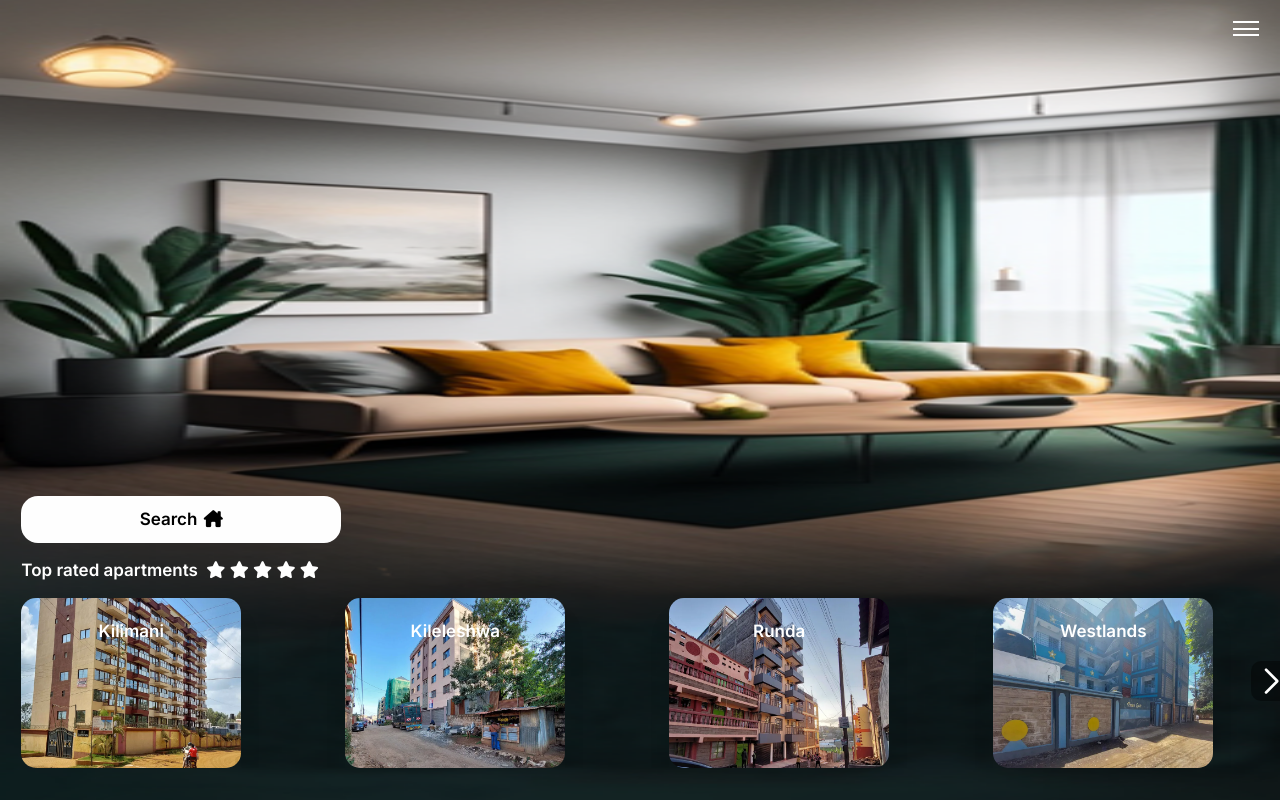
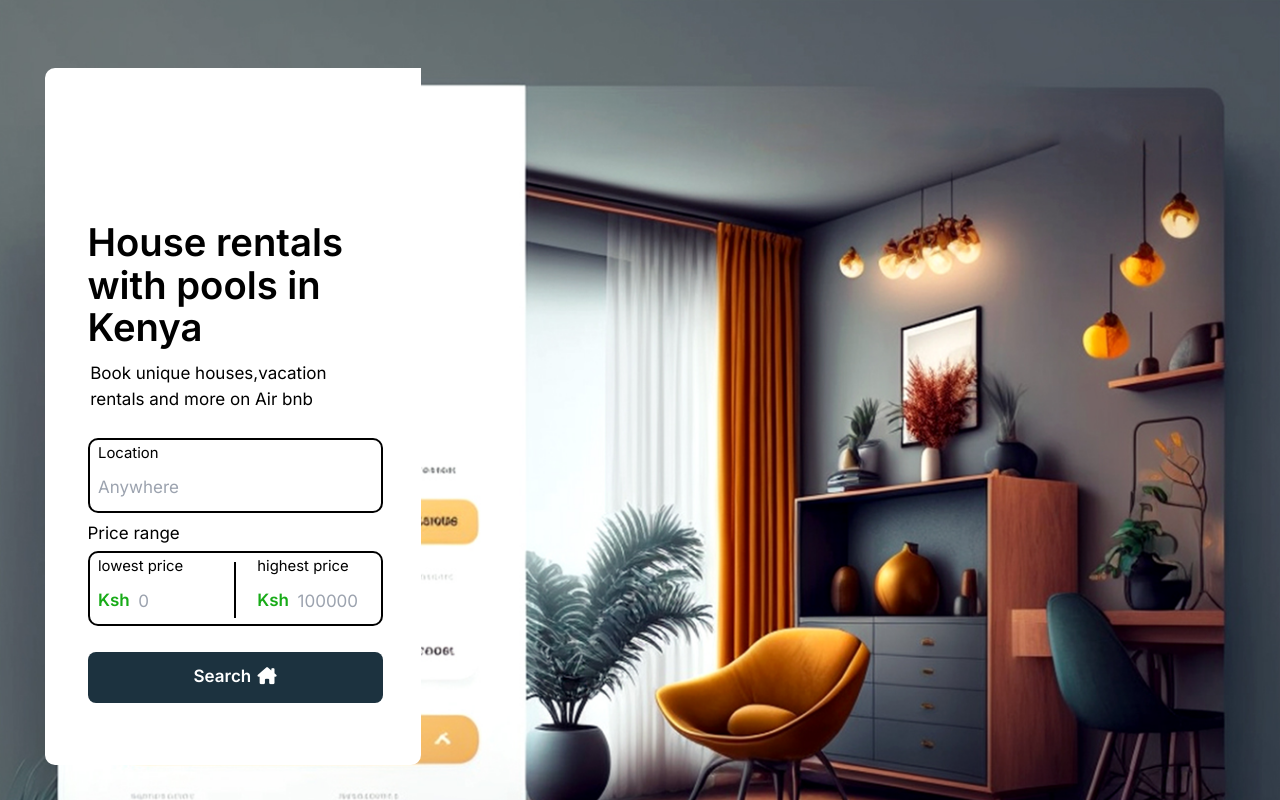
Before and after one commit to Developer-Square/Apartment-Hunting-Site, a React (Vite) app: page / in a window 1280 px wide. Shown: the top 800 px of the page. Built offline with nearby package versions, Linux system fonts and the light colour scheme.

Commit message:
feat: add 1024px landing page changes

```diff
--- a/src/components/LandingSection.tsx
+++ b/src/components/LandingSection.tsx
@@ -65,7 +65,7 @@ const LandingSection = () => {
     if (width > 639 && width < 767) {
       setCarouselNumber(3);
     } else if (width >= 768) {
-      setCarouselNumber(4);
+      setCarouselNumber(3);
     } else {
       setCarouselNumber(5);
     }
@@ -73,12 +73,12 @@ const LandingSection = () => {
 
   return (
     <div>
-      <div className='absolute bottom-0 sm:bottom-[5%] md:bottom-[4%] mx-5 w-full'>
-        <button className='w-[320px] xm:w-[368px] sm:w-[320px] text-black h-11 cursor-pointer rounded-2xl bg-[#FEFEFE] font-semibold'>
+      <div className='absolute bottom-0 sm:bottom-[5%] md:bottom-[4%] lg:bottom-[3%] mx-5 w-full'>
+        <button className='w-[320px] xm:w-[368px] sm:w-[320px] lg:hidden text-black h-11 cursor-pointer rounded-2xl bg-[#FEFEFE] font-semibold'>
           Search
           <i className='fa-solid fa-house-chimney ml-1.5'></i>
         </button>
-        <div>
+        <div className='w-[890px] mx-auto'>
           <h4 className='font-semibold mt-3.5 text-[#FFFFFF] flex items-center'>
             <span className='mr-2'>Top rated apartments</span>
             <div className='hidden sm:block'>
--- /dev/null
+++ b/src/components/Search.tsx
@@ -0,0 +1,54 @@
+const InputRange = ({
+  text,
+  placeholder,
+}: {
+  text: string;
+  placeholder: string;
+}) => (
+  <div>
+    <span className='text-sm mt-2 ml-2'>{text}</span>
+    <div className='flex items-center ml-2'>
+      <span className='text-[#18AB18] text-base font-semibold'>Ksh</span>
+      <input
+        type='number'
+        placeholder={placeholder}
+        className='w-full h-[44px] outline-none ml-2 bg-transparent'
+      />
+    </div>
+  </div>
+);
+
+const Search = () => {
+  return (
+    <div className='absolute rounded-l-[10px] left-[45px] rounded-b-[10px] top-[68px] w-[376px] h-[697px]  bg-[#FFFFFF] text-black'>
+      <div className='relative flex flex-col items-center pl-10 pt-36 pr-9'>
+        <h3 className='text-4xl font-semibold w-[260px] mr-auto'>
+          House rentals with pools in Kenya
+        </h3>
+        <p className='font-medium w-[290px] mt-3'>
+          Book unique houses,vacation rentals and more on Air bnb
+        </p>
+        <div className='border-black mt-6 border-2 rounded-[10px] w-full h-[75px]'>
+          <span className='text-sm mt-2 ml-2'>Location</span>
+          <input
+            type='text'
+            placeholder='Anywhere'
+            className='w-full h-[44px] outline-none border-none ml-2 bg-transparent'
+          />
+        </div>
+        <p className='w-full mt-2 mb-1'>Price range</p>
+        <div className='border-black border-2 rounded-[10px] w-full h-[75px] flex'>
+          <InputRange text='lowest price' placeholder='0' />
+          <div className='h-[80%] w-1 my-2 mx-3 bg-black'></div>
+          <InputRange text='highest price' placeholder='100000' />
+        </div>
+        <button className='w-full mt-6 text-white h-12 cursor-pointer rounded-[8px] bg-[#1C323F] font-semibold'>
+          Search
+          <i className='fa-solid fa-house-chimney ml-1.5'></i>
+        </button>
+      </div>
+    </div>
+  );
+};
+
+export default Search;
--- a/src/components/index.ts
+++ b/src/components/index.ts
@@ -5,6 +5,7 @@ import WhatCanYouDoSection from './WhatCanYouDoSection';
 import ContactUsSection from './ContactUsSection';
 import AdditionalAbilitiesSection from './AdditionalAbilitiesSection';
 import Footer from './Footer';
+import Search from './Search';
 
 export {
   Menu,
@@ -14,4 +15,5 @@ export {
   ContactUsSection,
   AdditionalAbilitiesSection,
   Footer,
+  Search,
 };
--- a/src/index.css
+++ b/src/index.css
@@ -7,6 +7,18 @@ html, body {
   overflow-x: hidden;
   font-family: 'Inter', sans-serif;
   font-size: 17px;
+}
+
+/* Chrome, Safari, Edge, Opera */
+input::-webkit-outer-spin-button,
+input::-webkit-inner-spin-button {
+  -webkit-appearance: none;
+  margin: 0;
+}
+
+/* Firefox */
+input[type=number] {
+  -moz-appearance: textfield;
 }
 
 /* Custom Swiper Buttons */
--- a/src/pages/Home.tsx
+++ b/src/pages/Home.tsx
@@ -1,5 +1,6 @@
 import LandingPage from '@/assets/home/mobile-landing-page.png';
 import TabletPage from '@/assets/home/tablet-landing-page.jpg';
+import DesktopPage from '@/assets/home/desktop-landing-page.png';
 import Menu, { MenuBars } from '@/components/Menu';
 import OurTopCitiesSection from '@/components/OurTopCitiesSection';
 import {
@@ -8,6 +9,7 @@ import {
   Footer,
   LandingSection,
   PopularAmenitiesSection,
+  Search,
   WhatCanYouDoSection,
 } from '@/components/index';
 import { useState } from 'react';
@@ -20,22 +22,31 @@ const Home = () => {
       <div className='relative w-full h-full'>
         <picture>
           <source media='(max-width: 639px)' srcSet={LandingPage} />
-          <source media='(min-width: 640px)' srcSet={TabletPage} />
+          <source
+            media='(min-width: 640px) && (max-width: 1023px)'
+            srcSet={TabletPage}
+          />
+          <source media='(min-width: 1024px)' srcSet={DesktopPage} />
           <img
             src={LandingPage}
             alt='Landing'
-            className='w-full h-auto md:h-[800px]'
+            className='w-full h-auto md:h-[800px] lg:h-auto'
           />
         </picture>
         <div className='max-w-[330px] xm:max-w-[360px] w-full'>
-          <MenuBars setMenu={setShow} />
-          <Menu show={show} setShow={setShow} />
+          <div className='lg:hidden'>
+            <MenuBars setMenu={setShow} />
+            <Menu show={show} setShow={setShow} />
+          </div>
+          <div className='hidden lg:block'>
+            <Search />
+          </div>
           <LandingSection />
         </div>
       </div>
       {/* Other Sections */}
       <div className='amenities pt-10 xm:pt-14 sm:pt-8'>
-        <div className='max-w-[330px] xm:max-w-[360px] sm:max-w-[600px] md:max-w-[720px] mx-auto w-full'>
+        <div className='max-w-[330px] xm:max-w-[360px] sm:max-w-[600px] md:max-w-[720px] lg:max-w-[850px] mx-auto w-full'>
           <PopularAmenitiesSection />
           <WhatCanYouDoSection />
           <ContactUsSection />
```
Also changed, not shown: src/assets/home/desktop-landing-page.png (added).
